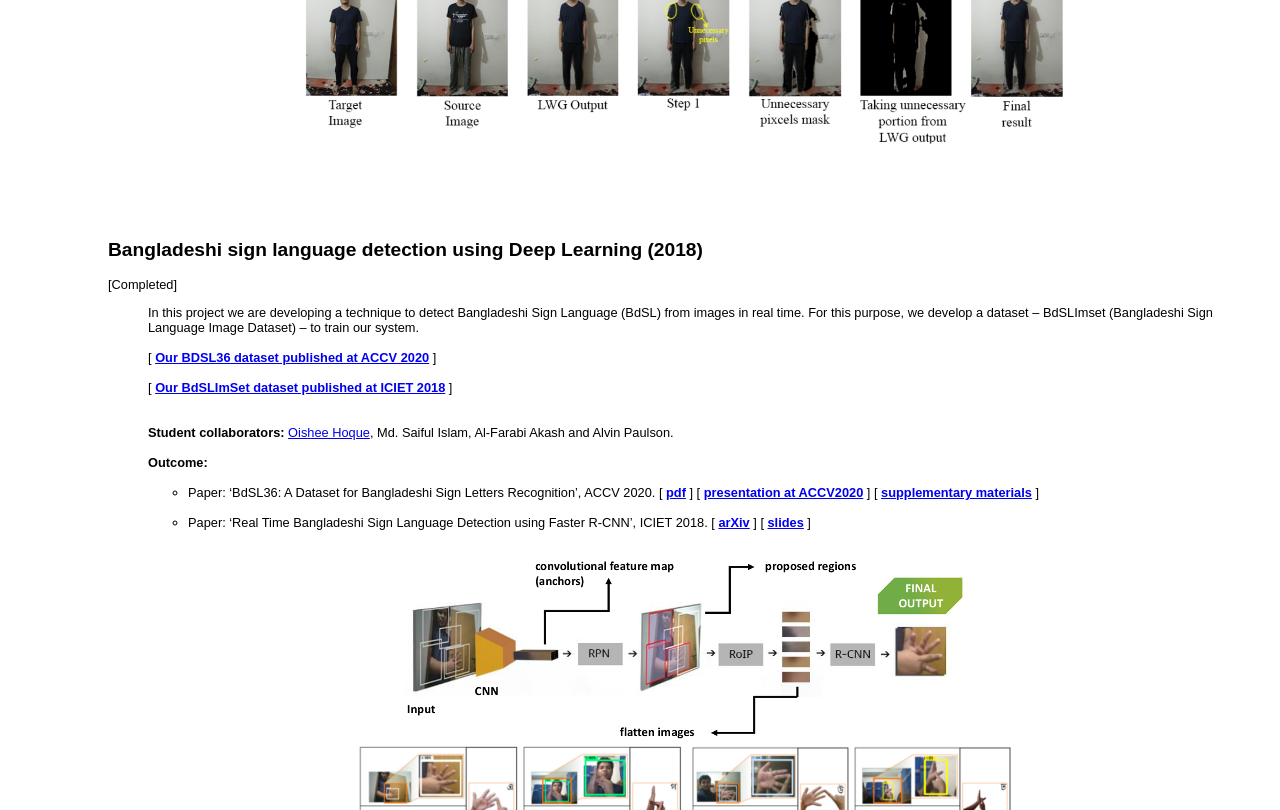
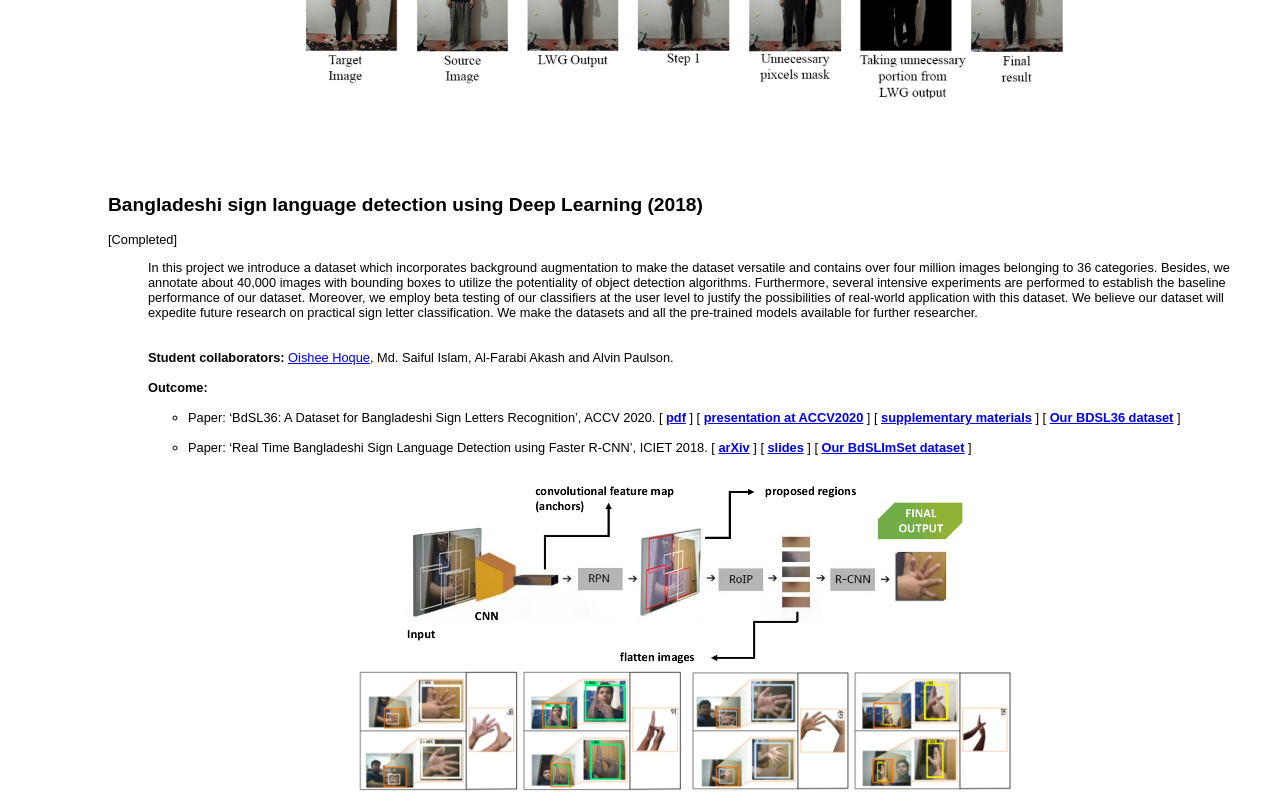
Before and after one commit to imruljubair/imruljubair.github.io, a Jekyll site: the page project/project-page.html, which Jekyll copies as it is, in a window 1280 px wide and 1400 px high, scrolled down 1168 px. Shown: the top 810 px of the window. Built offline with Jekyll 4.4.1, drawn with Linux system fonts in a browser that asks for light colours; some of the changed text lies outside the part shown; grey boxes are pictures that could not be loaded.

Commit message:
Update project-page.html

```diff
--- a/project/project-page.html
+++ b/project/project-page.html
@@ -29,11 +29,8 @@ div {
   <p class="lead"> [Ongoing] </p>
   <p class="lead">
   <ul>
-    In this project, we are working on developing a technique based on Generative Adversarial Network that can learn to generate entirely new Jamdani patterns from a collection of Jamdani motifs that we assembled, the newly formed motifs can mimic the appearance of the original designs. Users can input the skeleton of a desired pattern in terms of rough strokes and our system finalizes the input by generating the complete motif which follows the geometric structure of real Jamdani ones. To serve this purpose, we collected and preprocessed a dataset containing a large number of Jamdani motifs images from authentic sources via fieldwork and applied a state-of-the-art method called pix2pix on it.<br><br>
-	[ <a href="https://github.com/raihan-tanvir/generative-jamdani"; style="font-weight:bold">Our Jamdani Noksha Dataset published at ICCIT 2020</a> ]
-<br>
-<br>
-<br>
+    In this project, we are working on developing a technique based on Generative Adversarial Network that can learn to generate entirely new Jamdani patterns from a collection of Jamdani motifs that we assembled, the newly formed motifs can mimic the appearance of the original designs. Users can input the skeleton of a desired pattern in terms of rough strokes and our system finalizes the input by generating the complete motif which follows the geometric structure of real Jamdani ones. To serve this purpose, we collected and preprocessed a dataset containing a large number of Jamdani motifs images from authentic sources via fieldwork and applied a state-of-the-art method called pix2pix on it.
+<br><br>
    <strong>Student collaborators:</strong> Shawon, Raihan, Shifa & Shusmoy.
 <br>
 <br>
@@ -41,7 +38,7 @@ div {
 <br>
 <br>
 <ul>
-<li>Paper: ‘Jamdani Motif Generation using Conditional GAN’, ICCIT 2020. [ <a href="material/jam.pdf"; style="font-weight:bold">slides</a> ]
+<li>Paper: ‘Jamdani Motif Generation using Conditional GAN’, ICCIT 2020. [ <a href="material/jam.pdf"; style="font-weight:bold">slides</a> ] [ <a href="https://github.com/raihan-tanvir/generative-jamdani"; style="font-weight:bold">supplementary materials</a> ]
 </li>
 </ul>
 </ul>
@@ -87,10 +84,7 @@ div {
   <p class="lead"> [Completed] </p>
   <p class="lead">
   <ul>
-    In this project we are developing a technique to detect Bangladeshi Sign Language (BdSL) from images in real time. For this purpose, we develop a dataset – BdSLImset (Bangladeshi Sign Language Image Dataset) – to train our system.<br><br>
-[ <a href="https://drive.google.com/drive/folders/1f9sLKK6D86tZH5celUQzUdZI0UtiRfGQ"; style="font-weight:bold">Our BDSL36 dataset published at ACCV 2020</a> ] <br><br>
-[ <a href="https://github.com/imruljubair/bdslimset"; style="font-weight:bold">Our BdSLImSet dataset published at ICIET 2018</a> ]
-<br><br>
+    In this project we introduce a dataset which incorporates background augmentation to make the dataset versatile and contains over four million images belonging to 36 categories. Besides, we annotate about 40,000 images with bounding boxes to utilize the potentiality of object detection algorithms. Furthermore, several intensive experiments are performed to establish the baseline performance of our dataset. Moreover, we employ beta testing of our classifiers at the user level to justify the possibilities of real-world application with this dataset. We believe our dataset will expedite future research on practical sign letter classification. We make the datasets and all the pre-trained models available for further researcher.<br><br>
 <br>
    <strong>Student collaborators:</strong> <a href="https://oishee30.github.io/OisheeBinteyHoque/">Oishee Hoque</a>, Md. Saiful Islam, Al-Farabi Akash and Alvin Paulson.
 <br>
@@ -100,9 +94,9 @@ div {
 <br>
 <ul>
 <li>Paper: ‘BdSL36: A Dataset for Bangladeshi Sign Letters Recognition’, ACCV 2020.
-[ <a href="https://openaccess.thecvf.com/content/ACCV2020W/MLCSA/html/Hoque_BdSL36_A_Dataset_for_Bangladeshi_Sign_Letters_Recognition_ACCVW_2020_paper.html" ; style="font-weight:bold">pdf</a> ] [ <a href="https://accv2020.github.io/miniconf/workshop_poster_4007.html" ; style="font-weight:bold">presentation at ACCV2020</a> ] [ <a href="https://drive.google.com/drive/folders/1f9sLKK6D86tZH5celUQzUdZI0UtiRfGQ" ; style="font-weight:bold">supplementary materials</a> ]</li><br>
+[ <a href="https://openaccess.thecvf.com/content/ACCV2020W/MLCSA/html/Hoque_BdSL36_A_Dataset_for_Bangladeshi_Sign_Letters_Recognition_ACCVW_2020_paper.html" ; style="font-weight:bold">pdf</a> ] [ <a href="https://accv2020.github.io/miniconf/workshop_poster_4007.html" ; style="font-weight:bold">presentation at ACCV2020</a> ] [ <a href="https://drive.google.com/drive/folders/1f9sLKK6D86tZH5celUQzUdZI0UtiRfGQ" ; style="font-weight:bold">supplementary materials</a> ] [ <a href="https://drive.google.com/drive/folders/1f9sLKK6D86tZH5celUQzUdZI0UtiRfGQ"; style="font-weight:bold">Our BDSL36 dataset</a> ] </li><br>
 <li>Paper: ‘Real Time Bangladeshi Sign Language Detection using Faster R-CNN’, ICIET 2018.
-[ <a href="https://arxiv.org/abs/1811.12813" ; style="font-weight:bold">arXiv</a> ] [ <a href="material/bdsl_slides.pdf"; style="font-weight:bold">slides</a> ]</li>
+[ <a href="https://arxiv.org/abs/1811.12813" ; style="font-weight:bold">arXiv</a> ] [ <a href="material/bdsl_slides.pdf"; style="font-weight:bold">slides</a> ] [ <a href="https://github.com/imruljubair/bdslimset"; style="font-weight:bold">Our BdSLImSet dataset</a> ]</li>
 </ul>
 </ul>
   </p>
@@ -127,7 +121,7 @@ div {
   <p class="lead"> [Completed] </p>
   <p class="lead">
   <ul>
-    This is a GAN based approach for cartoon to realistic image synthesis. Here, we are trying to translate cartoon-styled images into theri real-world scenes. In our work, we are using generative adversarial networks (GAN) and mainly focusing on <a href="http://openaccess.thecvf.com/content_cvpr_2018/papers/Chen_CartoonGAN_Generative_Adversarial_CVPR_2018_paper.pdf">CartoonGAN (2018)</a> and <a href= "https://arxiv.org/abs/1703.10593"> CycleGAN (2018)</a>.
+    we aim to translate cartoon images to photo-realistic images using GAN. We apply several state-of-the-art models to perform this task; however, they fail to perform good quality translations. We observe that the shallow difference between these two domains causes this issue. Based on this idea, we propose a method based on CycleGAN model for image translation from cartoon domain to photo-realistic domain. To make our model efficient, we implemented Spectral Normalization which added stability in our model.
 <br>
 <br>
    <strong>Student collaborators:</strong> Arefeen Sultan, Labiba Kanij, Nahidul Islam and Syed Hossain Khan.
```
